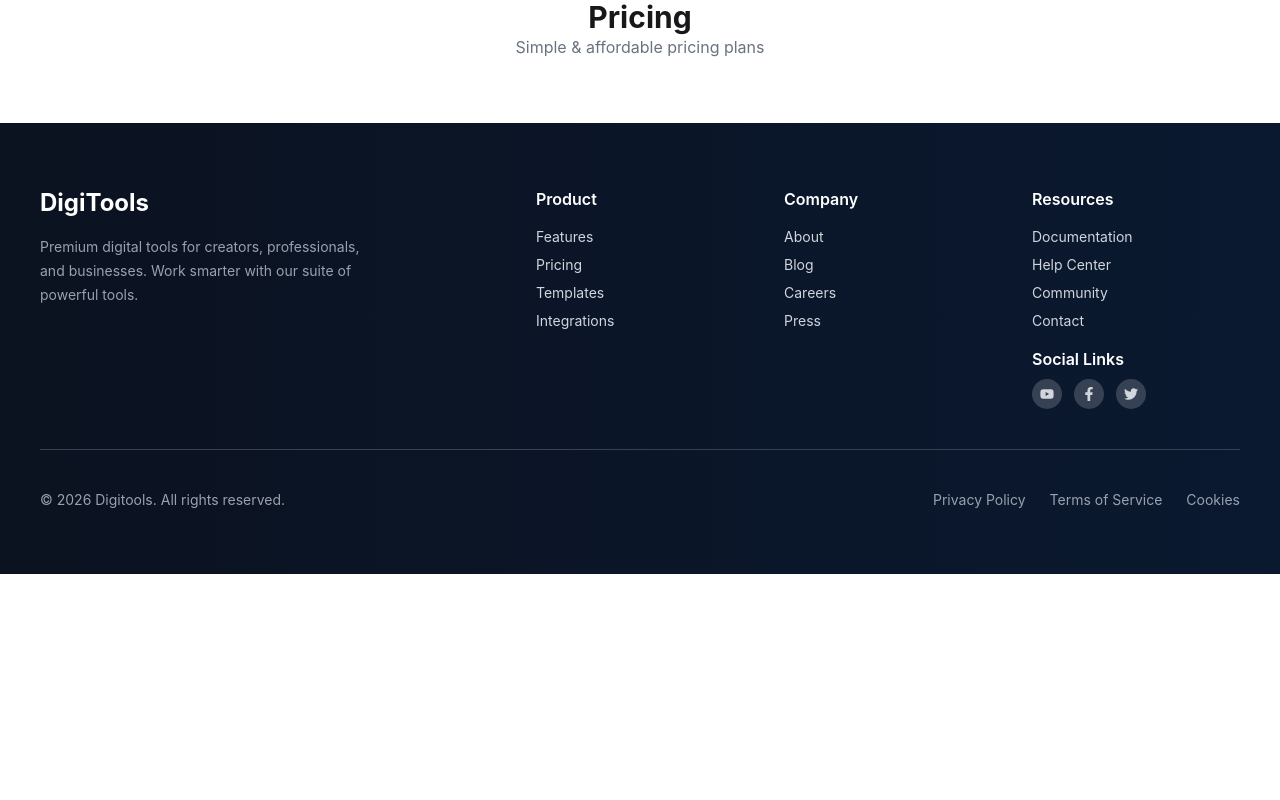
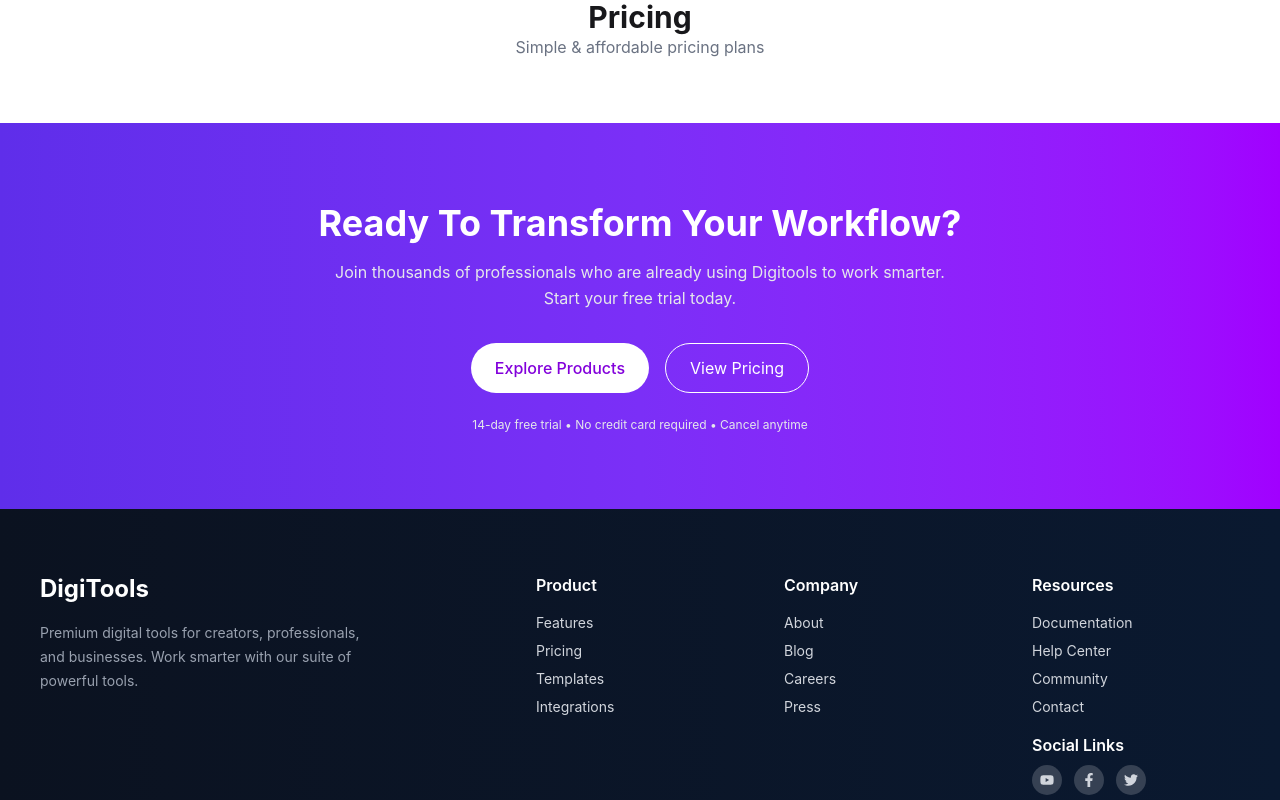
Before and after one commit to RuhulAminShuvo22/DigiTools-Platform, a React (Vite) app: page / in a window 1280 px wide. Shown: the part 2480-3280 px from the top of the page. Before the commit the page ends 3054 px from the top, so only its background shows below. Built offline with nearby package versions, Linux system fonts and the light colour scheme.

Commit message:
WorkflowSection added  and completed

```diff
--- a/src/App.jsx
+++ b/src/App.jsx
@@ -9,6 +9,7 @@ import Steps from "./components/Steps";
 import Pricing from "./components/Pricing";
 import Footer from "./components/Footer";
 import productsData from "./data/data.json";
+import WorkflowSection from './components/WorkflowSection';
 
 import { ToastContainer, toast } from "react-toastify";
 import "react-toastify/dist/ReactToastify.css";
@@ -67,6 +68,7 @@ function App() {
 
       <Steps />
       <Pricing />
+      <WorkflowSection />
       <Footer />
 
       <ToastContainer position="top-right" />
--- a/src/components/Footer.jsx
+++ b/src/components/Footer.jsx
@@ -3,12 +3,11 @@ import { FaFacebookF, FaTwitter, FaYoutube } from "react-icons/fa";
 
 const Footer = () => {
   return (
-    <footer className="bg-gradient-to-r from-[#0b1220] to-[#0a1930] text-gray-300 px-10 py-16 mt-16">
+    <footer className="bg-gradient-to-r from-[#0b1220] to-[#0a1930] text-gray-300 px-10 py-16 mt-0">
 
-      {/* Top Section */}
       <div className="grid grid-cols-1 md:grid-cols-5 gap-10 max-w-7xl mx-auto">
 
-        {/* Logo + Description */}
+        {/* Left */}
         <div className="md:col-span-2">
           <h2 className="text-white text-2xl font-bold mb-4">DigiTools</h2>
           <p className="text-sm leading-6 text-gray-400 max-w-xs">
@@ -21,10 +20,10 @@ const Footer = () => {
         <div>
           <h3 className="text-white font-semibold mb-4">Product</h3>
           <ul className="space-y-2 text-sm">
-            <li className="hover:text-white cursor-pointer">Features</li>
-            <li className="hover:text-white cursor-pointer">Pricing</li>
-            <li className="hover:text-white cursor-pointer">Templates</li>
-            <li className="hover:text-white cursor-pointer">Integrations</li>
+            <li className="hover:text-white cursor-pointer transition">Features</li>
+            <li className="hover:text-white cursor-pointer transition">Pricing</li>
+            <li className="hover:text-white cursor-pointer transition">Templates</li>
+            <li className="hover:text-white cursor-pointer transition">Integrations</li>
           </ul>
         </div>
 
@@ -32,10 +31,10 @@ const Footer = () => {
         <div>
           <h3 className="text-white font-semibold mb-4">Company</h3>
           <ul className="space-y-2 text-sm">
-            <li className="hover:text-white cursor-pointer">About</li>
-            <li className="hover:text-white cursor-pointer">Blog</li>
-            <li className="hover:text-white cursor-pointer">Careers</li>
-            <li className="hover:text-white cursor-pointer">Press</li>
+            <li className="hover:text-white cursor-pointer transition">About</li>
+            <li className="hover:text-white cursor-pointer transition">Blog</li>
+            <li className="hover:text-white cursor-pointer transition">Careers</li>
+            <li className="hover:text-white cursor-pointer transition">Press</li>
           </ul>
         </div>
 
@@ -43,21 +42,21 @@ const Footer = () => {
         <div>
           <h3 className="text-white font-semibold mb-4">Resources</h3>
           <ul className="space-y-2 text-sm mb-4">
-            <li className="hover:text-white cursor-pointer">Documentation</li>
-            <li className="hover:text-white cursor-pointer">Help Center</li>
-            <li className="hover:text-white cursor-pointer">Community</li>
-            <li className="hover:text-white cursor-pointer">Contact</li>
+            <li className="hover:text-white cursor-pointer transition">Documentation</li>
+            <li className="hover:text-white cursor-pointer transition">Help Center</li>
+            <li className="hover:text-white cursor-pointer transition">Community</li>
+            <li className="hover:text-white cursor-pointer transition">Contact</li>
           </ul>
 
           <h3 className="text-white font-semibold mb-2">Social Links</h3>
           <div className="flex gap-3 mt-2">
-            <div className="bg-gray-700 hover:bg-white hover:text-black p-2 rounded-full cursor-pointer">
+            <div className="bg-gray-700 hover:bg-white hover:text-black p-2 rounded-full cursor-pointer transition">
               <FaYoutube size={14} />
             </div>
-            <div className="bg-gray-700 hover:bg-white hover:text-black p-2 rounded-full cursor-pointer">
+            <div className="bg-gray-700 hover:bg-white hover:text-black p-2 rounded-full cursor-pointer transition">
               <FaFacebookF size={14} />
             </div>
-            <div className="bg-gray-700 hover:bg-white hover:text-black p-2 rounded-full cursor-pointer">
+            <div className="bg-gray-700 hover:bg-white hover:text-black p-2 rounded-full cursor-pointer transition">
               <FaTwitter size={14} />
             </div>
           </div>
@@ -67,14 +66,14 @@ const Footer = () => {
       {/* Divider */}
       <div className="border-t border-gray-700 my-10 max-w-7xl mx-auto"></div>
 
-      {/* Bottom Section */}
+      {/* Bottom */}
       <div className="flex flex-col md:flex-row justify-between items-center text-sm text-gray-400 max-w-7xl mx-auto">
         <p>© 2026 Digitools. All rights reserved.</p>
 
         <div className="flex gap-6 mt-4 md:mt-0">
-          <span className="hover:text-white cursor-pointer">Privacy Policy</span>
-          <span className="hover:text-white cursor-pointer">Terms of Service</span>
-          <span className="hover:text-white cursor-pointer">Cookies</span>
+          <span className="hover:text-white cursor-pointer transition">Privacy Policy</span>
+          <span className="hover:text-white cursor-pointer transition">Terms of Service</span>
+          <span className="hover:text-white cursor-pointer transition">Cookies</span>
         </div>
       </div>
     </footer>
--- /dev/null
+++ b/src/components/WorkflowSection.jsx
@@ -0,0 +1,40 @@
+import React from "react";
+
+const WorkflowSection = () => {
+  return (
+    <div className="bg-gradient-to-r from-[#5f2eea] via-[#7b2ff7] to-[#a100ff] py-20 px-6 text-center text-white -mb-1">
+
+      <div className="max-w-3xl mx-auto">
+
+        <h1 className="text-3xl md:text-4xl font-bold mb-4">
+          Ready To Transform Your Workflow?
+        </h1>
+
+        <p className="text-sm md:text-base text-gray-200 mb-8 leading-relaxed">
+          Join thousands of professionals who are already using Digitools to work smarter.
+          <br />
+          Start your free trial today.
+        </p>
+
+        {/* Buttons */}
+        <div className="flex flex-col sm:flex-row justify-center gap-4 mb-6">
+
+          <button className="bg-white text-purple-700 font-medium px-6 py-3 rounded-full hover:bg-gray-200 transition-all duration-300">
+            Explore Products
+          </button>
+
+          <button className="border border-white px-6 py-3 rounded-full hover:bg-white hover:text-purple-700 transition-all duration-300">
+            View Pricing
+          </button>
+        </div>
+
+        <p className="text-xs text-gray-200">
+          14-day free trial • No credit card required • Cancel anytime
+        </p>
+
+      </div>
+    </div>
+  );
+};
+
+export default WorkflowSection;
```
